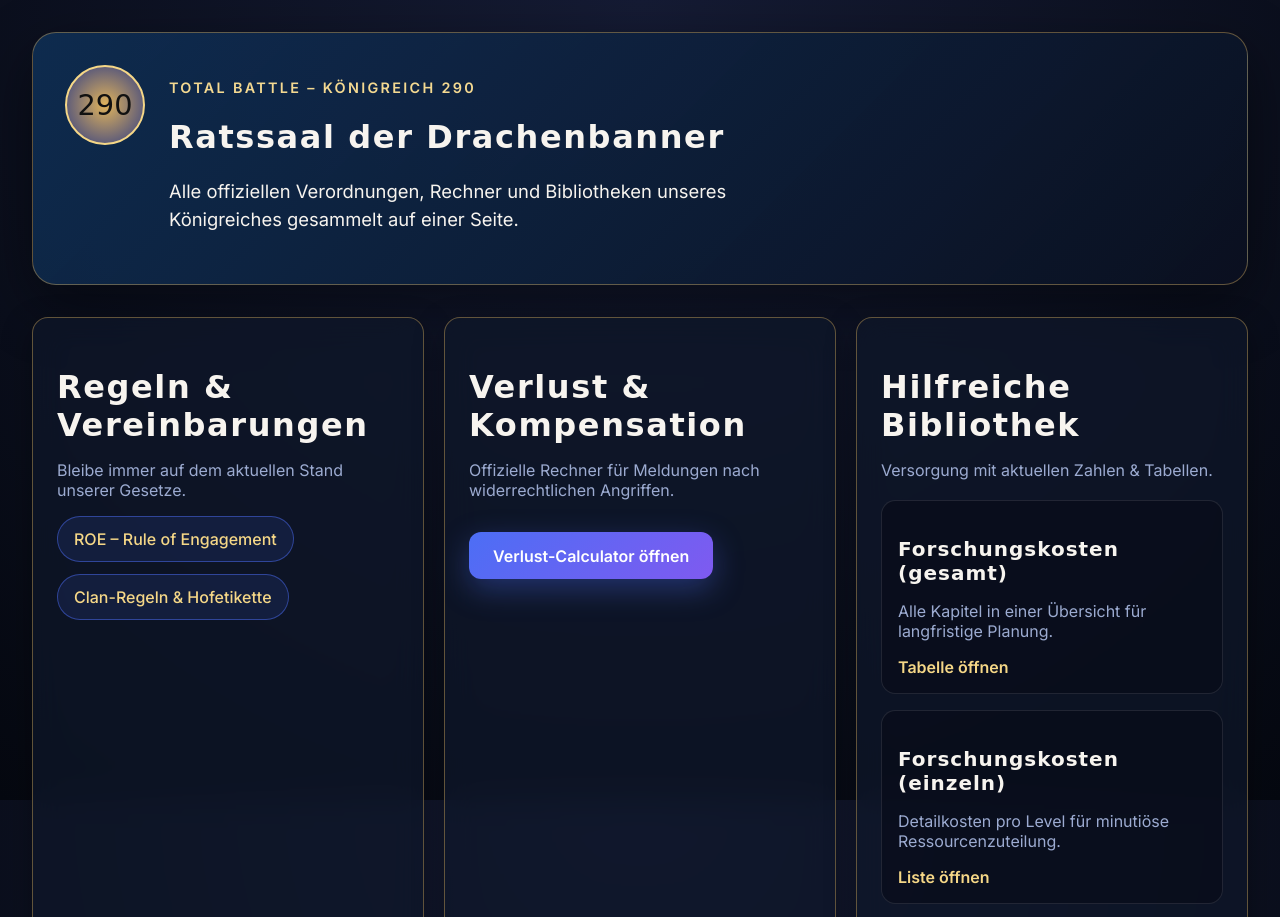
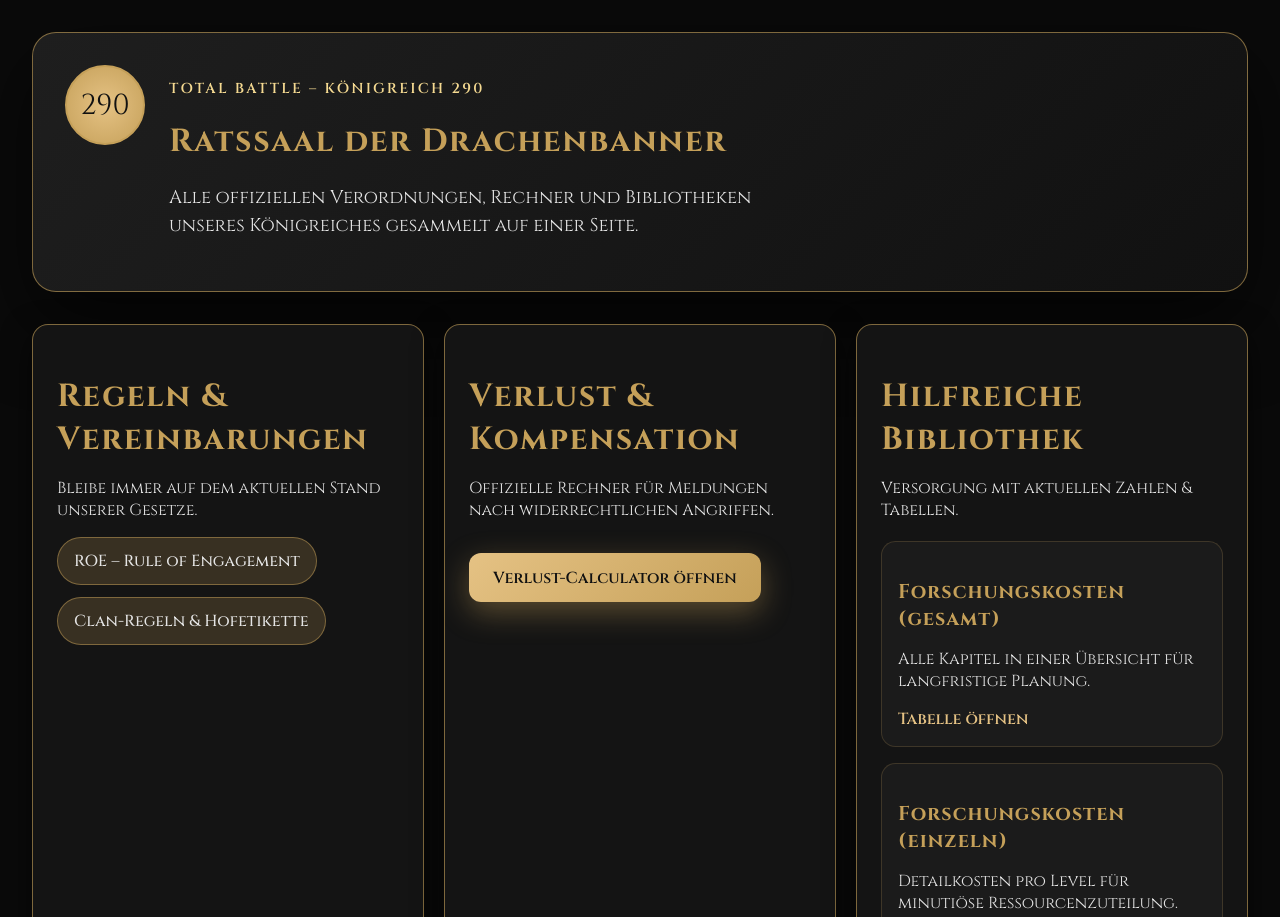
Before and after one commit to mburbach/kingdom290councilportal, a website built with Vite: page src/index.html in a window 1280 px wide. Shown: the top 917 px of the page. Built offline with nearby package versions, Linux system fonts and the light colour scheme; a web font is replaced by a local one.

Commit message:
Font and Color Design changed

```diff
--- a/src/index.html
+++ b/src/index.html
@@ -7,7 +7,7 @@
     <link rel="preconnect" href="https://fonts.googleapis.com" />
     <link rel="preconnect" href="https://fonts.gstatic.com" crossorigin />
     <link
-      href="https://fonts.googleapis.com/css2?family=UnifrakturCook:wght@700&family=Inter:wght@400;500;600&display=swap"
+      href="https://fonts.googleapis.com/css2?family=Cinzel:wght@400;500;600;700&display=swap"
       rel="stylesheet"
     />
     <link rel="stylesheet" href="./styles/typography.css" />
--- a/src/styles/main.css
+++ b/src/styles/main.css
@@ -1,12 +1,11 @@
 :root {
-  --bg-night: #050810;
-  --bg-panel: rgba(15, 23, 42, 0.7);
-  --gold: #e0b35c;
-  --gold-bright: #f5d787;
-  --accent: #4c6ef5;
-  --accent-dark: #2d3b84;
-  --muted: #9cabd1;
-  --border: rgba(224, 179, 92, 0.4);
+  --bg-night: rgb(10, 10, 10);
+  --bg-panel: #141414;
+  --bg-panel-soft: #1b1b1b;
+  --gold: rgb(197, 160, 89);
+  --gold-bright: rgb(229, 194, 132);
+  --muted: #b6b6b6;
+  --border: rgba(197, 160, 89, 0.6);
 }
 
 * {
@@ -16,8 +15,7 @@
 body {
   margin: 0;
   min-height: 100vh;
-  background: radial-gradient(circle at top, #151b34, var(--bg-night));
-  background-attachment: fixed;
+  background-color: var(--bg-night);
   display: flex;
   flex-direction: column;
   gap: 2rem;
@@ -31,8 +29,8 @@ body {
   padding: 2rem;
   border: 1px solid var(--border);
   border-radius: 1.5rem;
-  background: linear-gradient(135deg, rgba(15, 48, 87, 0.85), rgba(11, 16, 32, 0.95));
-  box-shadow: 0 20px 60px rgba(0, 0, 0, 0.45);
+  background: linear-gradient(135deg, #1e1e1e, #111111);
+  box-shadow: 0 30px 80px rgba(0, 0, 0, 0.6);
 }
 
 .hero__crest {
@@ -43,9 +41,9 @@ body {
   place-items: center;
   font-family: var(--font-heading);
   font-size: 1.8rem;
-  background: radial-gradient(circle, var(--gold), var(--accent-dark));
+  background: radial-gradient(circle, var(--gold-bright), var(--gold));
   color: #111;
-  border: 2px solid var(--gold-bright);
+  border: 2px solid var(--gold);
   text-shadow: none;
 }
 
@@ -61,11 +59,11 @@ main {
   border: 1px solid var(--border);
   border-radius: 1rem;
   backdrop-filter: blur(16px);
-  box-shadow: 0 10px 30px rgba(0, 0, 0, 0.35);
+  box-shadow: 0 10px 30px rgba(0, 0, 0, 0.6);
 }
 
 .card p {
-  color: var(--muted);
+  color: rgb(229, 229, 229);
 }
 
 .link-list {
@@ -78,9 +76,9 @@ main {
 .link-pill {
   padding: 0.75rem 1rem;
   border-radius: 999px;
-  background: rgba(76, 110, 245, 0.12);
-  color: var(--gold-bright);
-  border: 1px solid rgba(76, 110, 245, 0.5);
+  background: rgba(197, 160, 89, 0.2);
+  color: rgb(229, 229, 229);
+  border: 1px solid rgba(197, 160, 89, 0.5);
   text-decoration: none;
   font-weight: 500;
   transition: transform 0.2s ease, background 0.2s ease;
@@ -88,7 +86,7 @@ main {
 
 .link-pill:hover {
   transform: translateY(-2px);
-  background: rgba(76, 110, 245, 0.35);
+  background: rgba(197, 160, 89, 0.35);
 }
 
 .cta {
@@ -98,11 +96,11 @@ main {
   padding: 0.85rem 1.5rem;
   margin-top: 1rem;
   border-radius: 0.75rem;
-  background: linear-gradient(135deg, var(--accent), #7f5af0);
-  color: #fff;
+  background: linear-gradient(135deg, var(--gold-bright), var(--gold));
+  color: #111;
   text-decoration: none;
   font-weight: 600;
-  box-shadow: 0 10px 30px rgba(76, 110, 245, 0.35);
+  box-shadow: 0 10px 30px rgba(197, 160, 89, 0.4);
 }
 
 .resource-grid {
@@ -116,9 +114,9 @@ main {
 
 .resource-grid li {
   padding: 1rem;
-  border: 1px solid rgba(255, 255, 255, 0.1);
+  border: 1px solid rgba(197, 160, 89, 0.2);
   border-radius: 0.9rem;
-  background: rgba(7, 11, 24, 0.6);
+  background: var(--bg-panel-soft);
 }
 
 .resource-grid a {
--- a/src/styles/typography.css
+++ b/src/styles/typography.css
@@ -1,11 +1,11 @@
 :root {
-  --font-heading: 'UnifrakturCook', cursive;
-  --font-body: 'Inter', system-ui, -apple-system, BlinkMacSystemFont, 'Segoe UI', sans-serif;
+  --font-heading: 'Cinzel', serif;
+  --font-body: 'Cinzel', serif;
 }
 
 body {
   font-family: var(--font-body);
-  color: #f7f4ef;
+  color: rgb(229, 229, 229);
 }
 
 h1,
@@ -15,6 +15,7 @@ h4 {
   font-family: var(--font-heading);
   letter-spacing: 0.05em;
   text-transform: none;
+  color: rgb(197, 160, 89);
 }
 
 .eyebrow {
```
